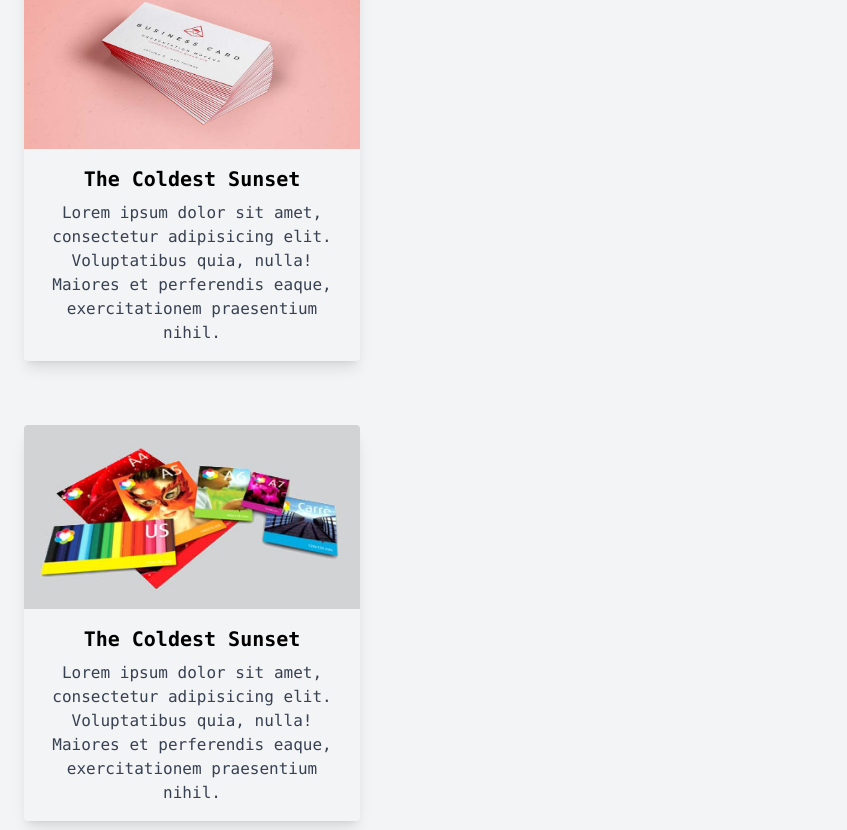
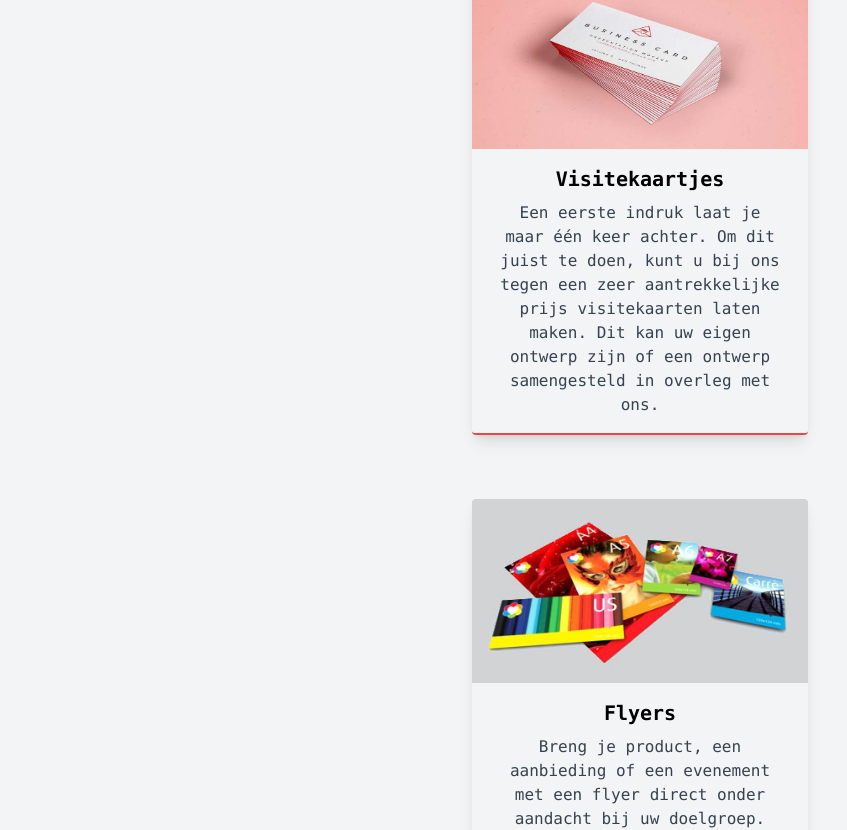
Before and after one commit to munauwar/mughalprintstore, a Next.js app: page / in a window 1280 px wide. Shown: the part 893-1723 px from the top of the page, without its empty margins (0-847 px from the left). Built offline with nearby package versions, Linux system fonts and the light colour scheme.

Commit message:
Add cards home

```diff
--- /dev/null
+++ b/components/Card.js
@@ -0,0 +1,33 @@
+import CardItems from "./CardItems"
+
+function Card() {
+    return (
+        <div className="flex flex-col mx-auto">
+            <CardItems
+                img="asset/images/preview.jpg"
+                title="Visitekaartjes"
+                description="Een eerste indruk laat je maar één keer achter. Om dit juist te doen, kunt u bij ons tegen een zeer aantrekkelijke prijs visitekaarten laten maken. Dit kan uw eigen ontwerp zijn of een ontwerp samengesteld in overleg met ons."
+            />
+
+            <CardItems
+                img="asset/images/flyers.jpg"
+                title="Flyers"
+                description="Breng je product, een aanbieding of een evenement met een flyer direct onder aandacht bij uw doelgroep. Onze flyers worden op kwalitatief papier gedrukt middels geavanceerde druktechnieken."
+            />
+
+            <CardItems
+                img="asset/images/grootformaat.jpg"
+                title="XL posters"
+                description="U kunt bij ons uw favoriete foto als poster laten afdrukken op onze grootformaat printer. Het is bij ons mogelijk om te printen tot 30 meter lang!"
+            />
+
+            <CardItems
+                img="asset/images/wiro-binding.jpg"
+                title="Inbinden"
+                description="Om al uw printwerk in te binden en te bundelen, zijn er verschillende afwerkmogelijkheden. Informeer naar deze bij ons op locatie."
+            />
+        </div>
+    )
+}
+
+export default Card
--- /dev/null
+++ b/components/CardItems.js
@@ -0,0 +1,19 @@
+function CardItems(props) {
+    return (
+        <div className="container mx-auto flex justify-center">
+            <div className="w-96 py-8 px-6 text-center font-mono">
+                <div className="h-full rounded overflow-hidden shadow-lg border-b-2 border-b-red-500 dark:shadow-black">
+                    <img className="w-full" src={props.img} alt="visitekaartjes" />
+                    <div className="px-6 py-4">
+                        <div className="font-bold text-xl mb-2 dark:text-white">{props.title}</div>
+                        <p className="text-gray-700 text-base dark:text-white">
+                            {props.description}
+                        </p>
+                    </div>
+                </div>
+            </div>
+        </div>
+    )
+}
+
+export default CardItems
--- a/pages/index.js
+++ b/pages/index.js
@@ -2,6 +2,7 @@ import Head from 'next/head'
 import Image from 'next/image'
 import Typewriter from 'typewriter-effect';
 import { motion } from 'framer-motion';
+import Card from '../components/Card';
 
 export default function Home() {
     return (
@@ -46,28 +47,8 @@ export default function Home() {
                     </div>
                 </div>
 
-                <div className="w-96 py-8 px-6 text-center font-mono">
-                    <div class="rounded overflow-hidden shadow-lg">
-                        <img class="w-full" src="asset/images/preview.jpg" alt="Sunset in the mountains"/>
-                            <div class="px-6 py-4">
-                                <div class="font-bold text-xl mb-2">The Coldest Sunset</div>
-                                <p class="text-gray-700 text-base">
-                                    Lorem ipsum dolor sit amet, consectetur adipisicing elit. Voluptatibus quia, nulla! Maiores et perferendis eaque, exercitationem praesentium nihil.
-                                </p>
-                            </div>
-                    </div>
-                </div>
-
-                <div className="w-96 py-8 px-6 text-center bg-repeat-x font-mono">
-                    <div class="rounded overflow-hidden shadow-lg">
-                        <img class="w-full" src="asset/images/flyers.jpg" alt="Sunset in the mountains"/>
-                            <div class="px-6 py-4">
-                                <div class="font-bold text-xl mb-2">The Coldest Sunset</div>
-                                <p class="text-gray-700 text-base">
-                                    Lorem ipsum dolor sit amet, consectetur adipisicing elit. Voluptatibus quia, nulla! Maiores et perferendis eaque, exercitationem praesentium nihil.
-                                </p>
-                            </div>
-                    </div>
+                <div className="container mx-auto flex">
+                    <Card />
                 </div>
             </div>
         </div>
--- a/pages/over-ons.js
+++ b/pages/over-ons.js
@@ -6,7 +6,7 @@ function Posters() {
     return (
         <>
             <Head>
-                <title>Mughal Print Store - About us</title>
+                <title>Mughal Print Store - Over ons</title>
                 <meta name="description" content="Generated by create next app" />
                 <link rel="icon" href="/favicon.ico" />
             </Head>
```
Also changed, not shown: public/asset/images/grootformaat.jpg (added), public/asset/images/wiro-binding.jpg (added).
